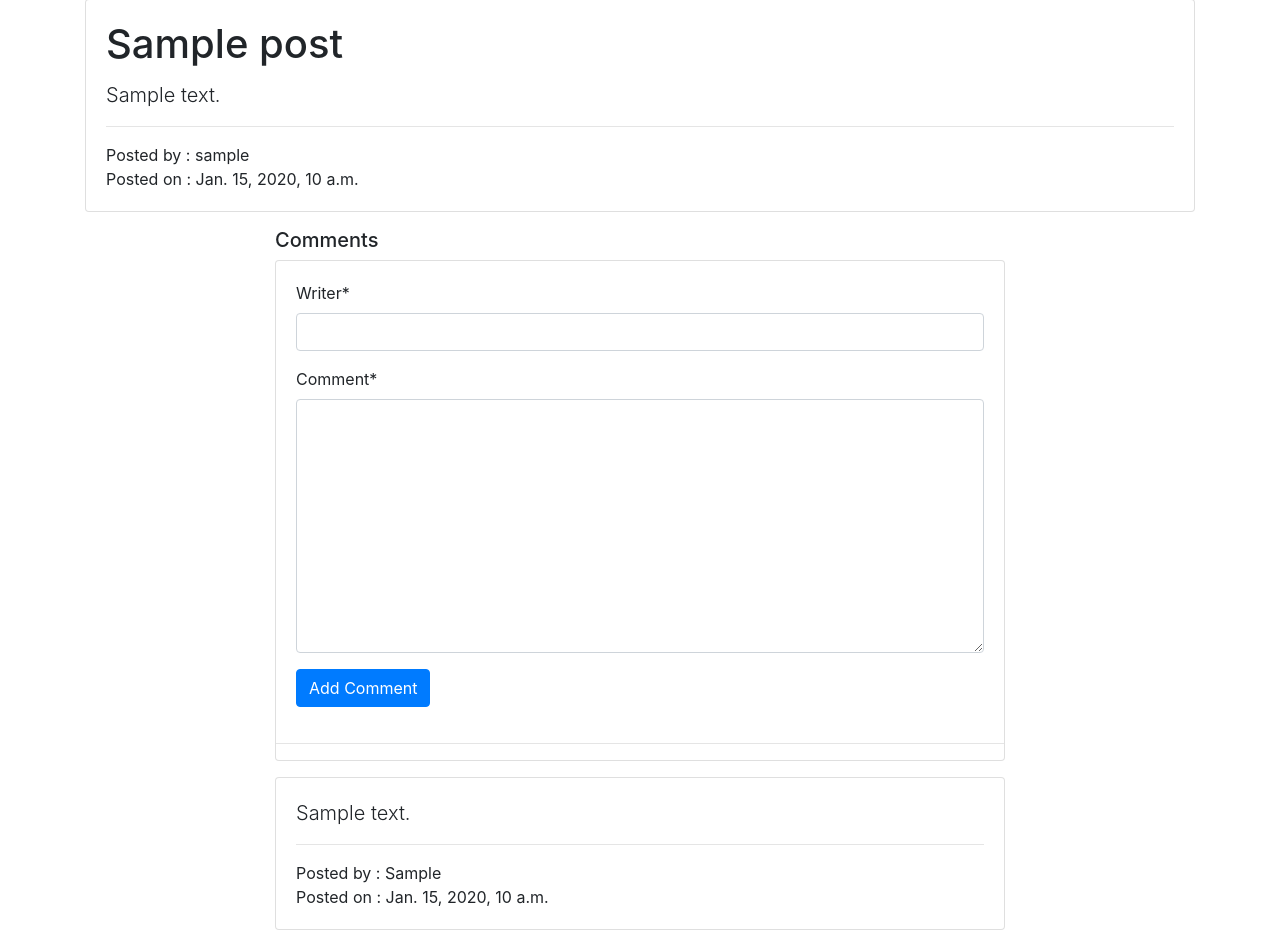
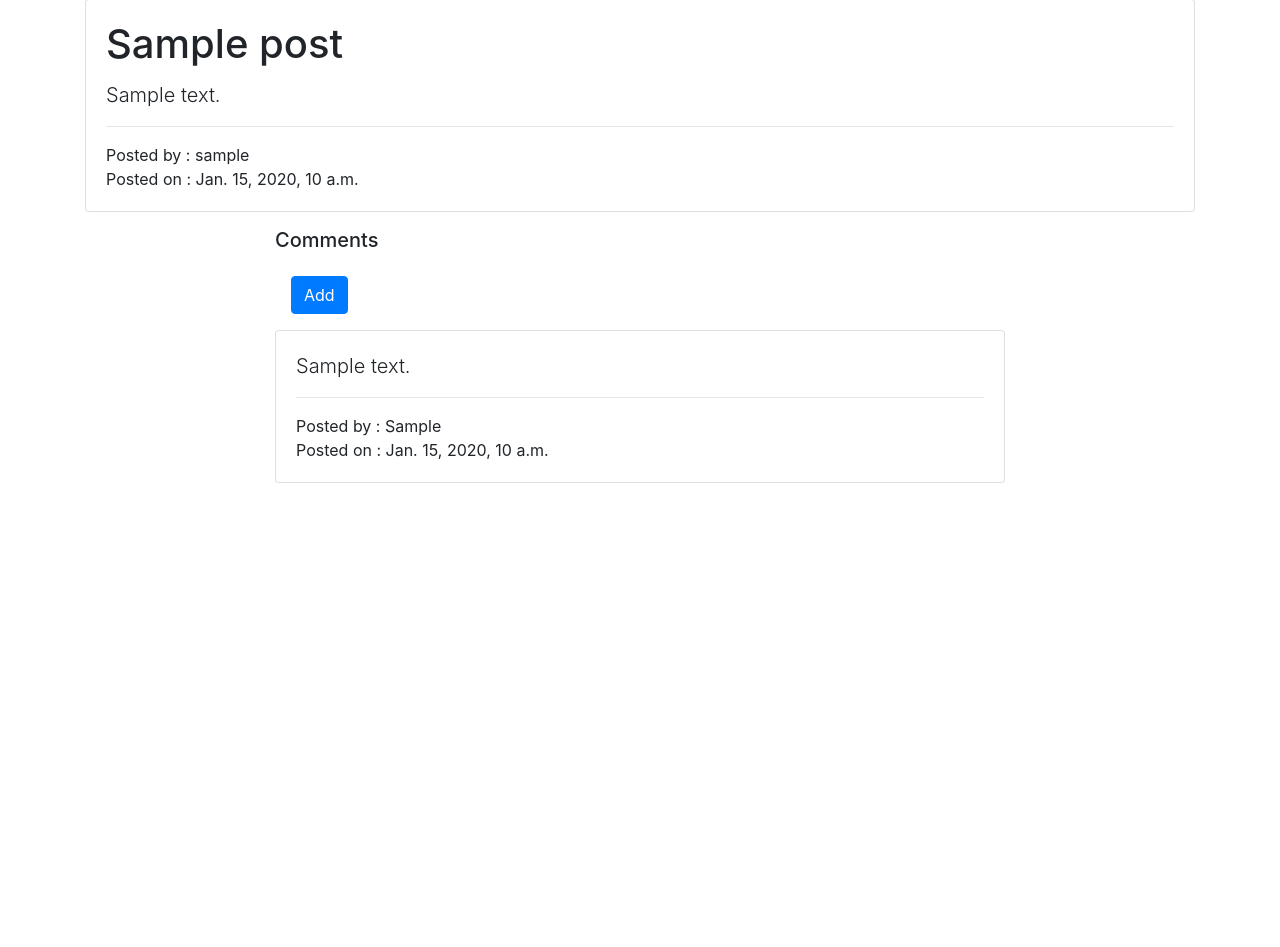
Before and after one commit to geekyarthurs/one-hour-blog, a Django app: page /post/1 in a window 1280 px wide. Shown: the part 81-1028 px from the top of the page. After the commit the page ends 564 px from the top, so only its background shows below. Run offline with Django 3.2, Linux system fonts and the light colour scheme; tables that the repository leaves empty hold one stand-in row (values such as "Sample post"); some libraries are stand-ins or nearby versions.

Commit message:
simple bug fix

```diff
--- a/posts/templates/posts/base.html
+++ b/posts/templates/posts/base.html
@@ -25,5 +25,6 @@
     <script src="https://code.jquery.com/jquery-3.2.1.slim.min.js" integrity="sha384-KJ3o2DKtIkvYIK3UENzmM7KCkRr/rE9/Qpg6aAZGJwFDMVNA/GpGFF93hXpG5KkN" crossorigin="anonymous"></script>
     <script src="https://cdnjs.cloudflare.com/ajax/libs/popper.js/1.12.9/umd/popper.min.js" integrity="sha384-ApNbgh9B+Y1QKtv3Rn7W3mgPxhU9K/ScQsAP7hUibX39j7fakFPskvXusvfa0b4Q" crossorigin="anonymous"></script>
     <script src="https://maxcdn.bootstrapcdn.com/bootstrap/4.0.0/js/bootstrap.min.js" integrity="sha384-JZR6Spejh4U02d8jOt6vLEHfe/JQGiRRSQQxSfFWpi1MquVdAyjUar5+76PVCmYl" crossorigin="anonymous"></script>
+ {% comment %} <script>$('.collapse').collapse()</script> {% endcomment %}
   </body>
 </html>
--- a/posts/templates/posts/post.html
+++ b/posts/templates/posts/post.html
@@ -36,6 +36,9 @@
         <h5>Comments</h5>
 
 
+        <button class="btn btn-primary m-3" data-toggle="collapse" data-target="#addComment"  aria-expanded="false" aria-controls="addComment" >Add</button>
+
+        <div class="collapse" id="addComment">
         <div class="card mb-3">
 
             <div class="card-body">
@@ -56,6 +59,8 @@
 
             <hr>
 
+
+        </div>
 
         </div>
 
--- a/posts/views.py
+++ b/posts/views.py
@@ -29,12 +29,13 @@ def delete(request, pk):
 
 
 def post(request, pk):
-    post = get_object_or_404(Post, pk=pk)
+    post = Post.objects.get(pk=pk)
 
     if (request.method == 'POST'):
         commentForm = CommentForm(request.POST)
         if commentForm.is_valid():
-            comment = commentForm.save()
+            comment = commentForm.save(commit=False)
+
             comment.post = post
             comment.save()
 
```
